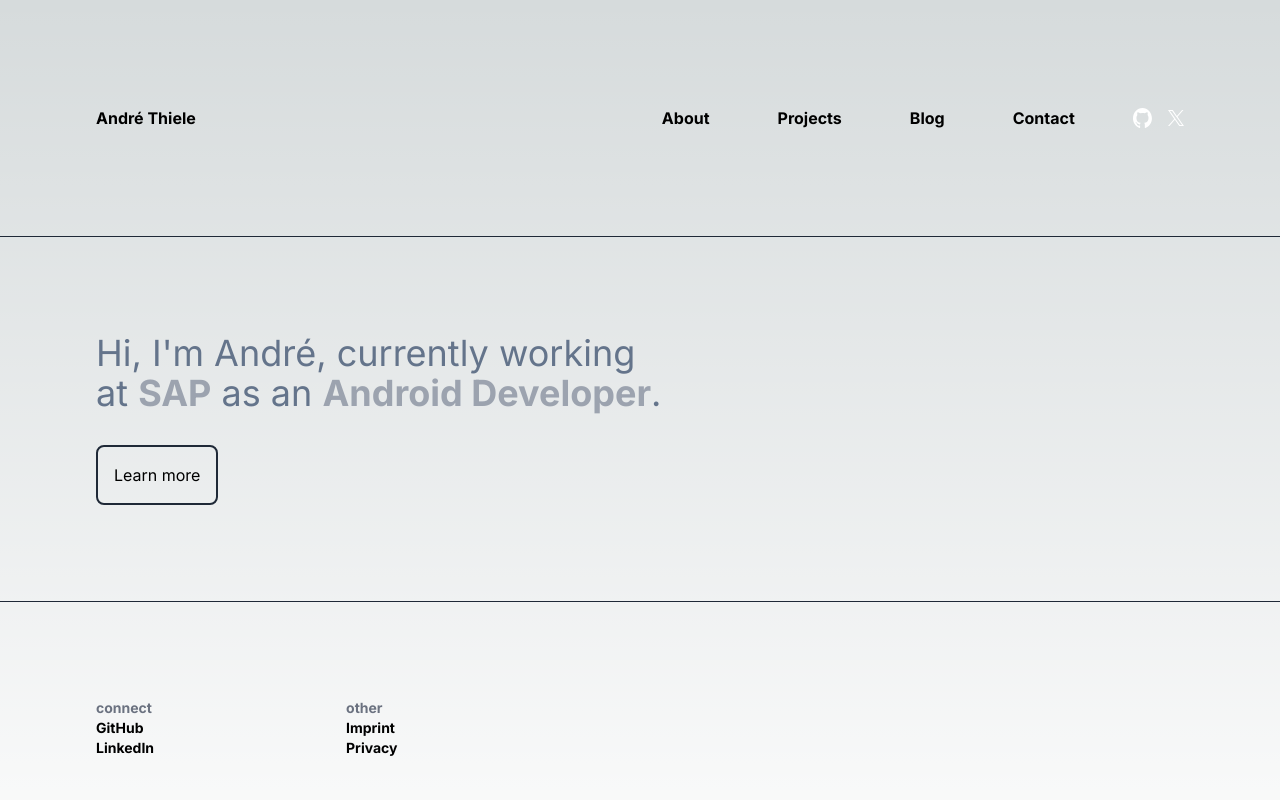
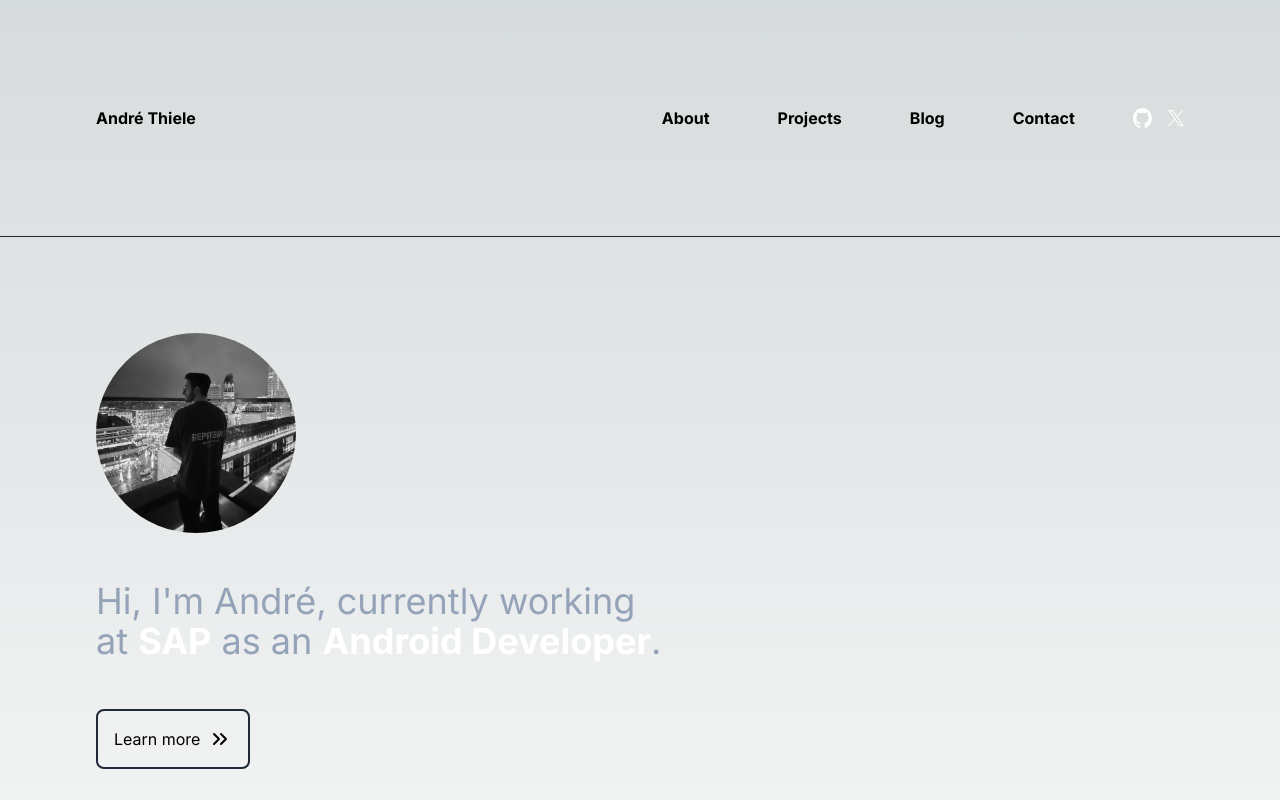
Before and after one commit to itsandreramon/website, a Next.js app: page / in a window 1280 px wide. Shown: the top 800 px of the page. Built offline with nearby package versions, Linux system fonts and the light colour scheme.

Commit message:
add image

```diff
--- /dev/null
+++ b/app/components/Button.js
@@ -0,0 +1,14 @@
+import Link from "next/link";
+
+export default function Button(props) {
+  return (
+    <Link href={props.to}>
+      <button className="border-gray-800 p-4 border-2 rounded-lg hover:border-white transition ease-in-out">
+        <div className="flex flex-row items-center">
+          <p className="pr-2">{props.title}</p>
+          {props.icon}
+        </div>
+      </button>
+    </Link>
+  );
+}
--- a/app/components/Footer.js
+++ b/app/components/Footer.js
@@ -28,7 +28,9 @@
         </div>
       </div>
       <div className="pt-16">
-        <p className="text-xs font-mono text-slate-500">Made in Berlin with Next.js</p>
+        <p className="text-xs font-mono text-slate-500">
+          Made in Berlin with Next.js
+        </p>
         <p className="text-xs font-mono text-slate-500">
           Copyright © {new Date().getFullYear()} - All rights reserved
         </p>
--- a/app/layout.js
+++ b/app/layout.js
@@ -16,9 +16,7 @@
       <body className={inter.className}>
         <div className="flex flex-col min-h-screen">
           <Navigation />
-          <div className="grow lg:p-24 p-8">
-            {children}
-          </div>
+          <div className="grow lg:p-24 p-8">{children}</div>
           <Footer />
         </div>
       </body>
--- a/app/page.js
+++ b/app/page.js
@@ -1,15 +1,22 @@
-import NavigationLink from "./components/NavigationLink";
-import Link from "next/link";
+import { ChevronsRight } from "react-feather";
+import Button from "./components/Button";
+import Image from "next/image";
 
 export default function Home() {
   return (
-      <div className="max-w-xl">
-        <p className="text-4xl text-slate-500 pb-8">Hi, I'm André, currently working at <span className="font-bold text-gray-400">SAP</span> as an <span className="font-bold text-gray-400">Android Developer</span>.</p>
-        <Link href="/about">
-          <button className="border-gray-800 p-2 border-2 rounded-lg hover:border-white transition ease-in-out">
-            <p className="p-2">Learn more</p>
-          </button>
-        </Link>
-      </div>
+    <div className="max-w-xl">
+      <Image
+        src="/avatar.jpg"
+        height="200"
+        width="200"
+        style={{ borderRadius: "50%" }}
+      />
+      <p className="text-4xl text-slate-400 py-12">
+        Hi, I'm André, currently working at{" "}
+        <span className="font-bold text-white">SAP</span> as an{" "}
+        <span className="font-bold text-white">Android Developer</span>.
+      </p>
+      <Button to="/about" title="Learn more" icon={<ChevronsRight />} />
+    </div>
   );
 }
--- a/package.json
+++ b/package.json
@@ -9,9 +9,10 @@
     "lint": "next lint"
   },
   "dependencies": {
+    "next": "14.0.4",
     "react": "^18",
     "react-dom": "^18",
-    "next": "14.0.4"
+    "react-feather": "^2.0.10"
   },
   "devDependencies": {
     "autoprefixer": "^10.0.1",
```
Also changed, not shown: app/not-found.js (indentation only), public/avatar.jpg (added), 1 other file (tests, documents, lock files or other folders).
